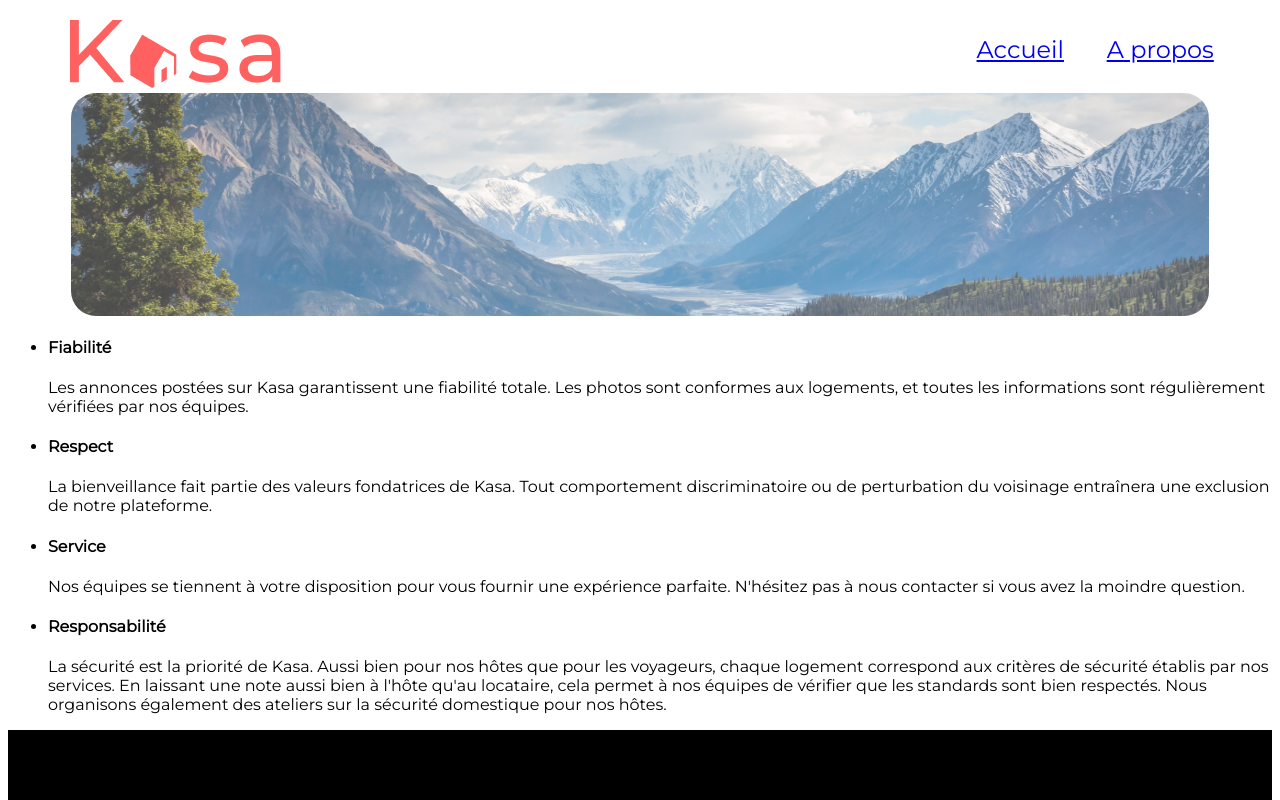
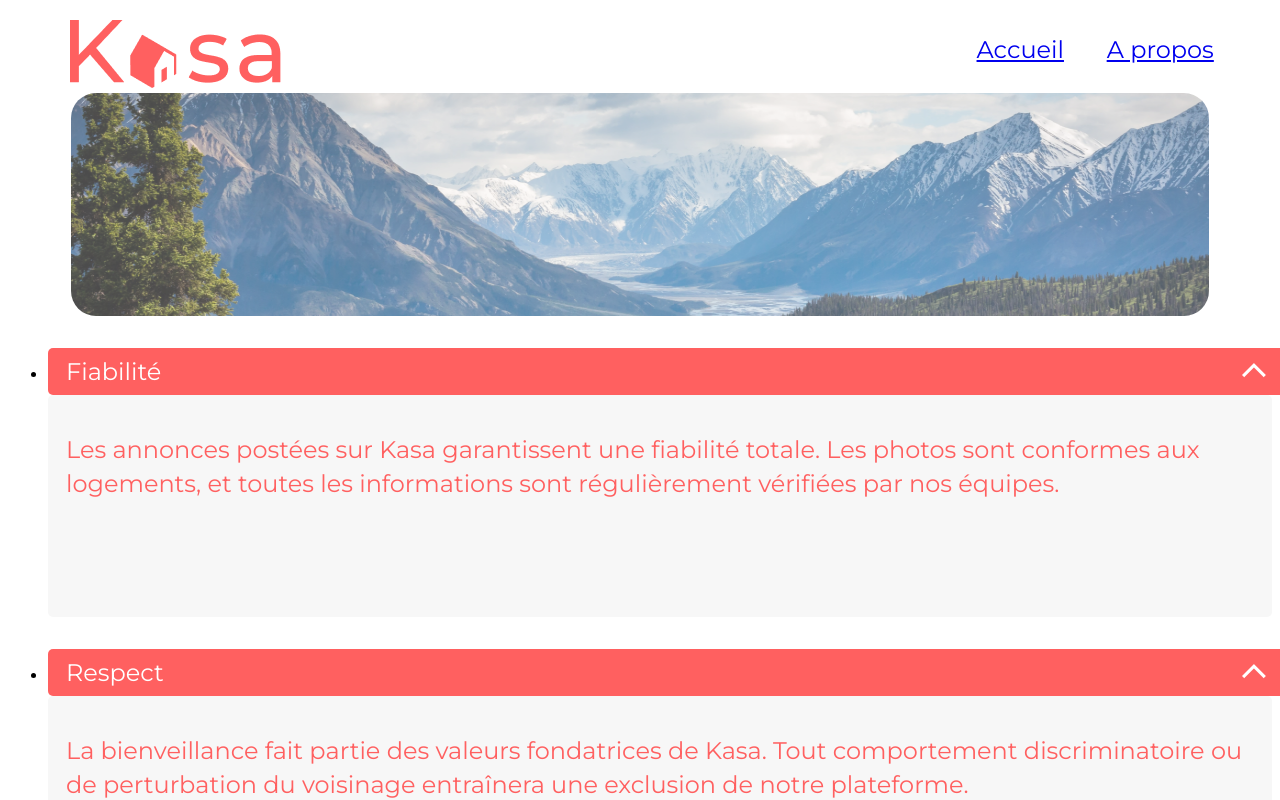
Before and after one commit to belemnite/OC-P7, a React (Vite) app: page /a-propos in a window 1280 px wide. Shown: the top 800 px of the page. Built offline with nearby package versions, Linux system fonts and the light colour scheme.

Commit message:
ajout informations fiche logement et propriétés CSS

```diff
--- a/index.html
+++ b/index.html
@@ -1,8 +1,8 @@
 <!DOCTYPE html>
-<html lang="en">
+<html lang="fr">
   <head>
     <meta charset="UTF-8" />
-    <link rel="icon" type="image/svg+xml" href="/vite.svg" />
+    <link rel="icon" type="image/png" href="/src/assets/Group.png" />
     <meta name="viewport" content="width=device-width, initial-scale=1.0" />
     <title>Kasa</title>
   </head>
--- a/src/composants/Error.jsx
+++ b/src/composants/Error.jsx
@@ -1,15 +1,16 @@
 import React from "react";
 import Header from "./Header";
 import Footer from "./Footer";
+import { Link } from "react-router-dom";
 
 export default Error
 
 function Error() {
     return(
         <><Header /><div>
-            <p>404</p>
+            <h1>404</h1>
             <p>Oups! La page que vous demandez n'existe pas.</p>
-            <p>Retourner sur la page d’accueil</p>
+            <Link to={`/`}>Retourner sur la page d’accueil</Link>
         </div><Footer /></>
     )
 }
--- a/src/composants/Logement.jsx
+++ b/src/composants/Logement.jsx
@@ -3,6 +3,6 @@ import { Link } from 'react-router-dom'
 
 export default function Logement(props) {
   return (
-    <Link to={props.id} className='carte-logement'><h2>{props.titre}</h2><img src={props.image} alt="" /></Link>
+    <Link to={props.id} className='carte-logement'><h2>{props.titre}</h2><img src={props.image} alt="aperçu logement" /></Link>
   )
 }
--- a/src/css/index.css
+++ b/src/css/index.css
@@ -30,9 +30,7 @@
   font-style: normal;
   font-weight: 500;
   font-size: 18px;
-  line-height: 142.6%;
-  /* or 26px */
-
+  line-height: 142.6%;   /* or 26px */
   display: flex;
   align-items: flex-end;
 
@@ -53,9 +51,7 @@
   font-style: normal;
   font-weight: 500;
   font-size: 18px;
-  line-height: 142.6%;
-  /* or 26px */
-
+  line-height: 142.6%;   /* or 26px */
   display: flex;
   align-items: flex-start;
 
@@ -133,9 +129,7 @@ nav li:hover{
   font-style: normal;
   font-weight: 500;
   font-size: 24px;
-  line-height: 142.6%;
-  /* or 34px */
-
+  line-height: 142.6%;   /* or 34px */
   display: flex;
   align-items: flex-end;
   text-align: right;
@@ -228,7 +222,6 @@ footer p {
 .Fiche body{
   position: absolute;
   width: 1240px;
-  height: 643px;
   left: 100px;
   top: 128px;
 }
@@ -240,18 +233,17 @@ footer p {
 }
 
 .Fiche .Titre{
-  position: absolute;
 width: 635px;
-height: 77px;
+height: 51px;
 left: 100px;
 top: 573px;
 }
-.Fiche h1{
-  position: absolute;
+.Fiche .Titre h1{
   left: 6.94%;
   right: 48.96%;
   top: 55.96%;
   bottom: 39.06%;
+  height: 51px;
   font-style: normal;
   font-weight: 500;
   font-size: 36px;
@@ -261,8 +253,7 @@ top: 573px;
   color: #FF6060;
 }
 
-.Fiche .Localisation{
-position: absolute;
+.Fiche .Titre .Localisation{
 left: 6.94%;
 right: 80.83%;
 top: 60.94%;
@@ -275,19 +266,25 @@ display: flex;
 align-items: flex-end;
 color: #FF6060;
 }
-
-.Fiche h3{
+/*.Fiche .Cercle-Hôte{
+  position: absolute;
+  border-radius: 32px;
+  left: 1273px;
+  top: 567px;
+  background: #C4C4C4;
+}*/
+.Fiche .Hôte h3{
 position: absolute;
 width: 93px;
 height: 52px;
 left: 1170px;
-top: 573px;
+top: 560px;
 font-style: normal;
 font-weight: 500;
 font-size: 18px;
 line-height: 142.6%; /* or 26px */
 display: flex;
-align-items: flex-end;
+align-items: center;
 text-align: right;
 color: #FF6060;
 }
@@ -296,17 +293,94 @@ color: #FF6060;
 position: absolute;
 width: 64px;
 height: 64px;
+border-radius: 50%;
 left: 1273px;
 top: 567px;
 }
 
-.Mots-clés{
-height: 25px;
-width: 115px;
-left: 0px;
-top: 0px;
-border-radius: 10px;
+.Fiche .Note{
+  height: 36px;
+width: 196px;
+left: 1144px;
+top: 652px;
+border-radius: 0px;
+
+}
+
+.Fiche .Contenu{
+position: relative;
+  width: 1240px;
+height: 101px;
+left: 100px;
+top: 670px;
+display: flex;
+flex-wrap: wrap;
+justify-content: space-around;
+}
+
+.Fiche .Contenu .Mots-clés{
+  height: 25px;
+  width: 100%;
+  left: 100px;
+  top: 670px;
+
+  }
+
+  .Fiche .Contenu .Mots-clés .Rectangle3{
+    height: 25px;
+    width: 115px;
+    background: #FF6060;
+    color: #FFFFFF;
+    border-radius: 10px;
+  }
+
+.Fiche .Contenu .Dropdown{
+  display: flex;
+  flex-wrap: wrap;
+  justify-content: space-around;
+  margin-inline: 5%;
+  left:17%;
+}
+
+.Dropdown .Rectangle4{
+display:flex;
+height: 47px;
+width: 100%;
+margin-inline: 0;
+margin-bottom: 0;
+font-weight: 500;
+font-size: 24px;
 background: #FF6060;
-color: #FFFFFF;
-border-radius: 10px;
+color:#FFFFFF;
+border-radius: 5px;
+justify-content: space-between;
+align-items: center;
+padding-left: 18px;
 }
+button{
+  background-color: transparent;
+  border-style: none;
+}
+.Dropdown img{
+padding-right: 18px;
+}
+
+.Dropdown p{
+  margin-block: 0;
+  height: 184px;
+  padding-left: 18px;
+  padding-top: 38px;
+  border-radius: 5px;
+  line-height: 34px;
+  font-weight: 400;
+  font-size: 24px;
+  background: #F7F7F7;
+  color:#FF6060;
+
+}
+.Fiche .Dropdown{
+  display: flex;
+  flex-wrap: wrap;
+  justify-content: space-around;
+  width: 45%;
+}
--- a/src/pages/About.jsx
+++ b/src/pages/About.jsx
@@ -2,6 +2,7 @@ import React from 'react'
 import Footer from '../composants/Footer'
 import Header from '../composants/Header'
 import paysage2 from '../assets/paysage2.png'
+import flèche_haut from '../assets/flèche_haut.png'
 
 export default function About() {
   return (
@@ -11,20 +12,20 @@ export default function About() {
     </div>
     <div>
       <ul>
-        <li>
-        <h4>Fiabilité</h4>
-        <p>Les annonces postées sur Kasa garantissent une fiabilité totale. Les photos sont conformes aux logements, et toutes les informations sont régulièrement vérifiées  par nos équipes.</p>
+        <li className='Dropdown'>
+        <h4 className='Rectangle4'>Fiabilité <button><img src={flèche_haut} alt="flèche_haut"  /></button></h4>
+        <p className='Dropdown-open'>Les annonces postées sur Kasa garantissent une fiabilité totale. Les photos sont conformes aux logements, et toutes les informations sont régulièrement vérifiées  par nos équipes.</p>
         </li>
-        <li>
-        <h4>Respect</h4>
+        <li className='Dropdown'>
+        <h4 className='Rectangle4'>Respect <button><img src={flèche_haut} alt="flèche_haut"  /></button></h4>
         <p>La bienveillance fait partie des valeurs fondatrices de Kasa. Tout comportement discriminatoire ou de perturbation du voisinage entraînera une exclusion de notre plateforme.</p>
         </li>
-        <li>
-        <h4>Service</h4>
+        <li className='Dropdown'>
+        <h4 className='Rectangle4'>Service <button><img src={flèche_haut} alt="flèche_haut"  /></button></h4>
         <p>Nos équipes se tiennent à votre disposition pour vous fournir une expérience parfaite. N'hésitez pas à nous contacter si vous avez la moindre question.</p>
         </li>
-        <li>
-        <h4>Responsabilité</h4>
+        <li className='Dropdown'>
+        <h4 className='Rectangle4'>Responsabilité <button><img src={flèche_haut} alt="flèche_haut"  /></button></h4>
         <p>La sécurité est la priorité de Kasa. Aussi bien pour nos hôtes que pour les voyageurs, chaque logement correspond aux critères de sécurité établis par nos services. En laissant une note aussi bien à l'hôte qu'au locataire, cela permet à nos équipes de vérifier que les standards sont bien respectés. Nous organisons également des ateliers sur la sécurité domestique pour nos hôtes.</p>
         </li>
       </ul>
--- a/src/pages/FicheLogement.jsx
+++ b/src/pages/FicheLogement.jsx
@@ -3,6 +3,9 @@ import Footer from '../composants/Footer';
 import { useState, useEffect } from 'react';
 import { useParams } from 'react-router-dom';
 import logements from '../data/logements';
+import flèche_haut from '../assets/flèche_haut.png';
+import flèche_arrière from '../assets/arrow_back_ios-24px 1.png'
+import flèche_avant from '../assets/arrow_forward_ios-24px 1.png'
 
 export default function Fiche() {
     const [logementEnCours, setLogementEnCours] = useState(null)
@@ -21,22 +24,29 @@ export default function Fiche() {
         <Header/>
         <main>
         <div className='Section1'>
-            <img src={logementEnCours.cover} alt="" />
+            <img src={logementEnCours.pictures} alt="photos carrousel" />
+            <div><img src={flèche_arrière} alt="flèche arrière" /><img src={logementEnCours.cover} alt="aperçu du logement" /><img src={flèche_avant} alt="flèche avant" /></div>
         </div>
         <div className='Titre'>
         <h1>{logementEnCours.title}</h1>
         <p className='Localisation'>{logementEnCours.location}</p>
         </div>
-        <div className='Hôte'>
+        <aside className='Hôte'>
             <h3>{logementEnCours.host.name}</h3>
+            <div className='Cercle-Hôte'>
             <img src={logementEnCours.host.picture} alt="photo hôte" />
+            </div>
+        </aside>
+        <div className='Mots-clés'>
+            <div className='Rectangle3'>
+            {logementEnCours.tags}
+            </div>
         </div>
-        <div className='Mots-clés'>{logementEnCours.tags}</div>
         <div className='Note'>{logementEnCours.rating}</div>
-        <div className='Contenu'>
-        <h4>Description</h4>
+        <div className='Dropdown'>
+        <h4 className='Rectangle4'>Description <button><img src={flèche_haut} alt="flèche" /></button></h4>
         <p>{logementEnCours.description}</p>
-        <h4>Equipements</h4>
+        <h4 className='Rectangle4'>Equipements <button><img src={flèche_haut} alt="flèche" /></button></h4>
         <p>{logementEnCours.equipments}</p>
         </div>
         </main>
--- a/src/pages/Home.jsx
+++ b/src/pages/Home.jsx
@@ -1,3 +1,4 @@
+import React from 'react';
 import { useState } from 'react'
 import Header from '../composants/Header';
 import Footer from '../composants/Footer';
```
Also changed, not shown: src/composants/Button.jsx (added, +16 -0 lines), src/assets/Group.png (added), src/assets/Group.svg (added).
